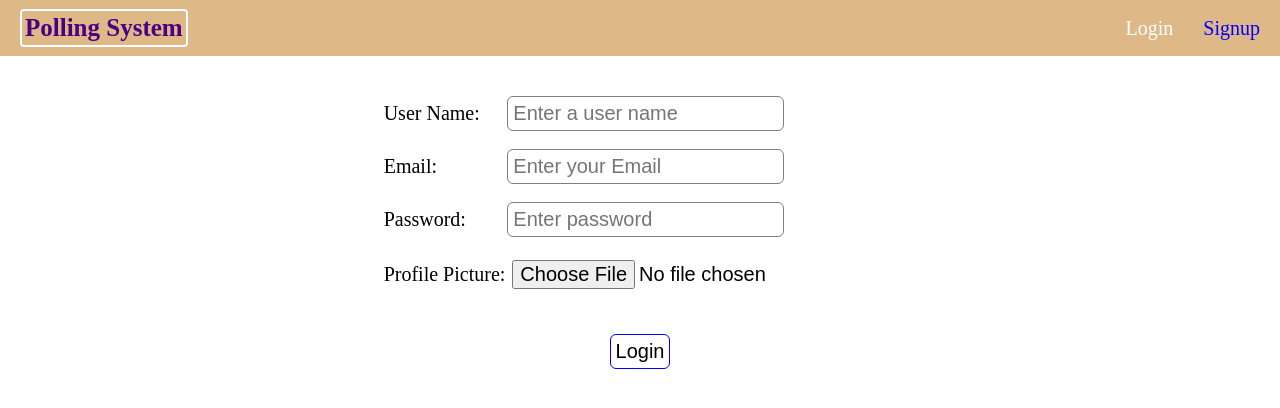
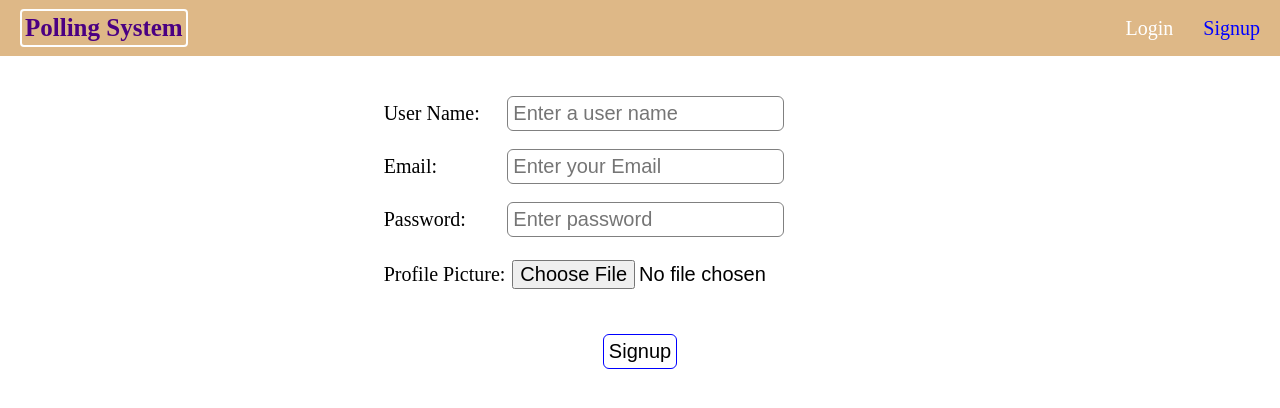
Before and after one commit to shantanu-kor/PollingApp, a React (Vite) app: page /signup in a window 1280 px wide. Shown: the top 408 px of the page. Built offline with nearby package versions, Linux system fonts and the light colour scheme; no server answers; sample sign-in values are in the browser's storage.

Commit message:
made changes

```diff
--- a/src/components/authenticate/Signup.jsx
+++ b/src/components/authenticate/Signup.jsx
@@ -12,6 +12,7 @@ const Signup = () => {
     name: "",
     picture: null,
   });
+  const [processing, setProcessing] = useState(false);
   const navigate = useNavigate();
 
   // handle profile picture
@@ -41,6 +42,7 @@ const Signup = () => {
 
   // handle the login
   const loginHandler = async () => {
+    setProcessing(true);
     try {
       if (
         details.email !== "" &&
@@ -63,11 +65,14 @@ const Signup = () => {
         localStorage.setItem("token", token);
         localStorage.setItem("userId", userId);
         window.dispatchEvent(new Event("storage"));
+        setProcessing(false);
         navigate("/profile");
       } else {
+        setProcessing(false);
         toast.error("Please enter all the credientails!", toastOptions);
       }
     } catch (err) {
+      setProcessing(false);
       toast.error(err.response.data.message, toastOptions);
       // console.log(err);
     }
@@ -147,9 +152,13 @@ const Signup = () => {
           </tr>
         </tbody>
       </table>
-      <button className={styles.submit} onClick={loginHandler}>
-        Login
-      </button>
+      {processing ? (
+        "Please wait"
+      ) : (
+        <button className={styles.submit} onClick={loginHandler}>
+          Signup
+        </button>
+      )}
     </div>
   );
 };
```
Also changed, not shown: src/components/authenticate/Login.jsx (+7 -3 lines).
